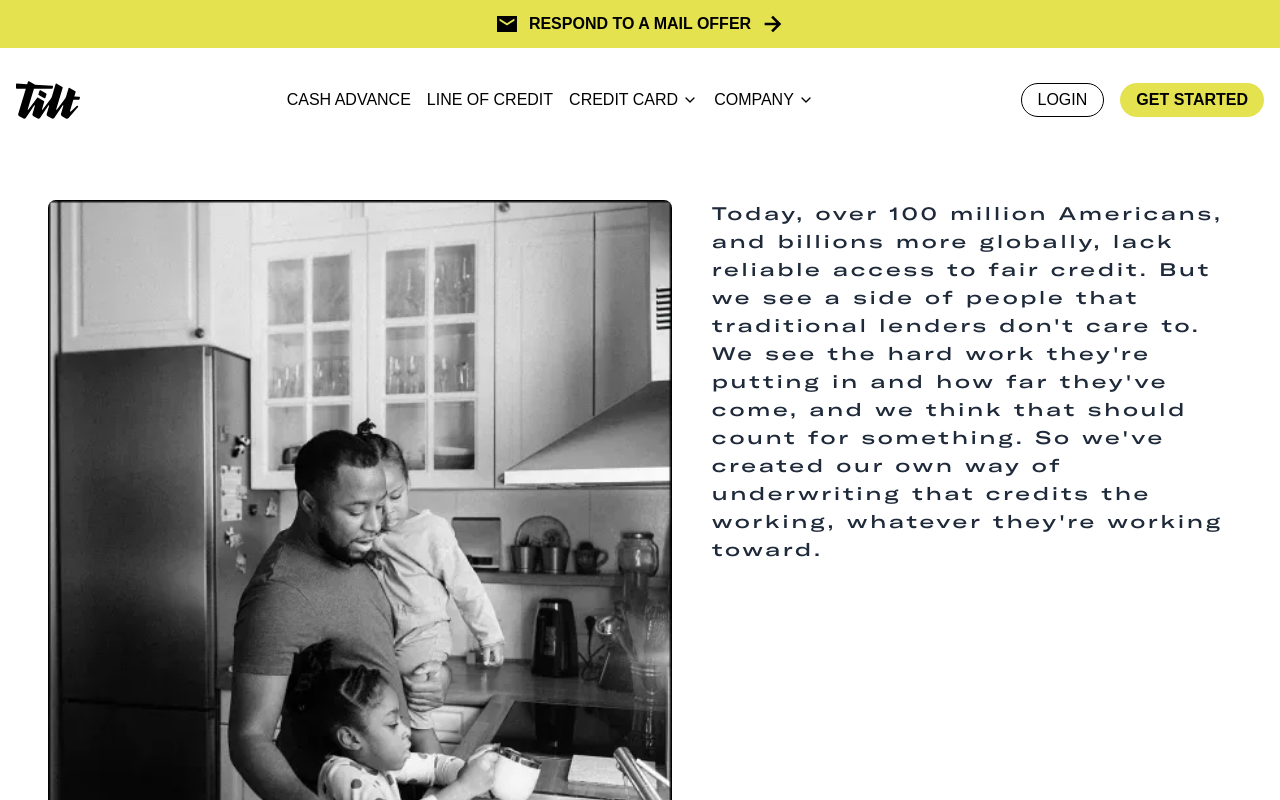
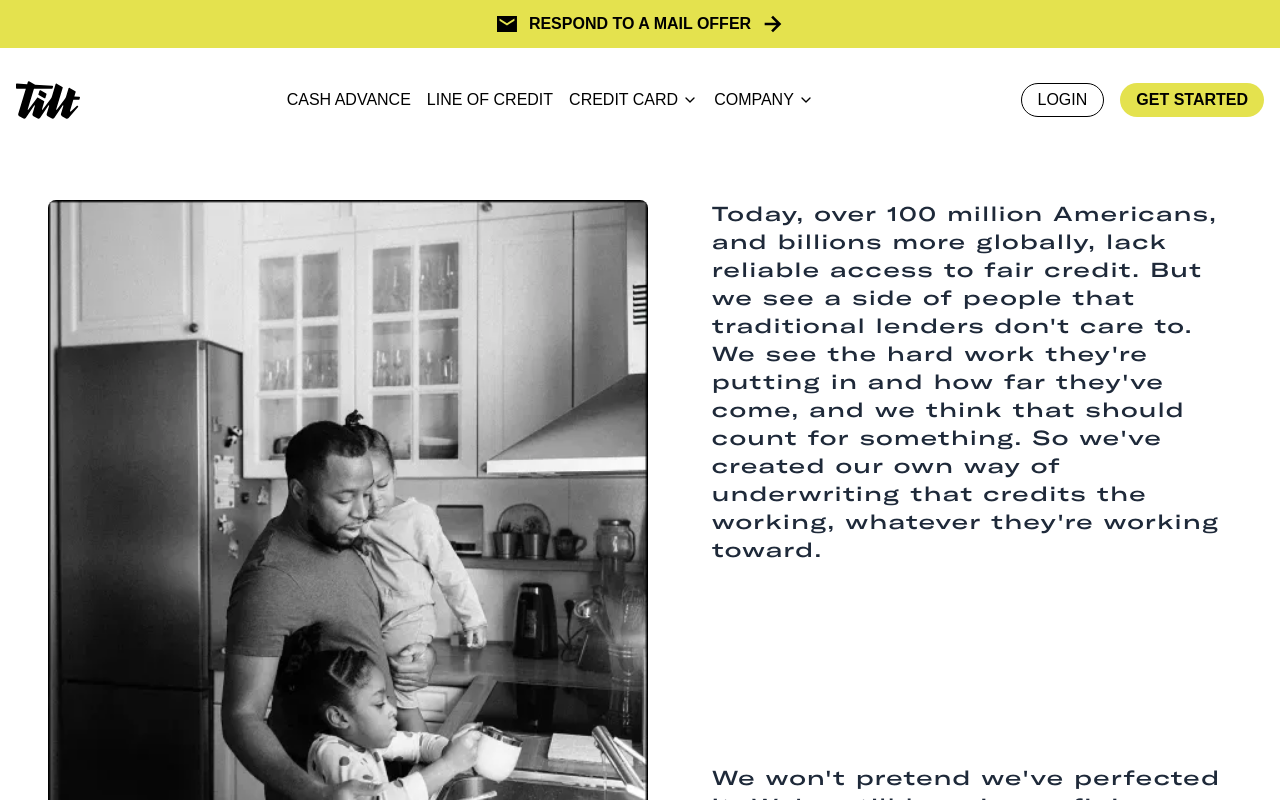
Before and after one commit to irorerejuliet/tilt-webapp, a Next.js app: page /company/about in a window 1280 px wide. Shown: the top 800 px of the page. Built offline with nearby package versions, Linux system fonts and the light colour scheme.

Commit message:
explaination page

```diff
--- a/src/components/Explaination.tsx
+++ b/src/components/Explaination.tsx
@@ -2,22 +2,22 @@ import Image from "next/image";
 
 const Explaination = () => {
   return (
-    <section className="bg-white px-4 py-12 md:flex md:items-center md:gap-12">
-      <div className="wrapper flex gap-10 justify-center">
+    <section className="bg-white px-4 py-12 ">
+      <div className="wrapper flex lg:flex-row flex-col-reverse justify-center gap-16">
         {/* Left column - Image */}
-        <div className="md:w-1/2">
+        <div className="">
           <Image
             src="/images/explanation-image.webp"
             alt="Father with children in kitchen"
-            className="w-full h-auto rounded-lg object-cover"
+            className="w-[600px] h-[717px] rounded-lg object-cover"
             width={600}
             height={717}
           />
         </div>
 
         {/* Right column - Text */}
-        <div className=" md:mt-0 space-y-6 text-gray-800 text-3xl leading-60 tracking-widest font-gtamerica w-[520px] h-[708px]">
-          <p className="text-lg ">
+        <div className=" md:mt-0 space-y-6 text-gray-800 text-3xl leading-60 tracking-wider font-gtamerica w-[520px] h-[708px]">
+          <p className="text-xl ">
             Today, over 100 million Americans, and billions more globally, lack
             reliable access to fair credit. But we see a side of people that
             traditional lenders don&apos;t care to. We see the hard work
@@ -26,7 +26,7 @@ const Explaination = () => {
             of underwriting that credits the working, whatever they&apos;re
             working toward.
           </p>
-          <p className="text-lg  pt-96">
+          <p className="text-xl  pt-44">
             We won&apos;t pretend we&apos;ve perfected it. We&apos;re still
             learning, refining our approach, and striving to improve — just like
             anyone pushing for something better.
```
